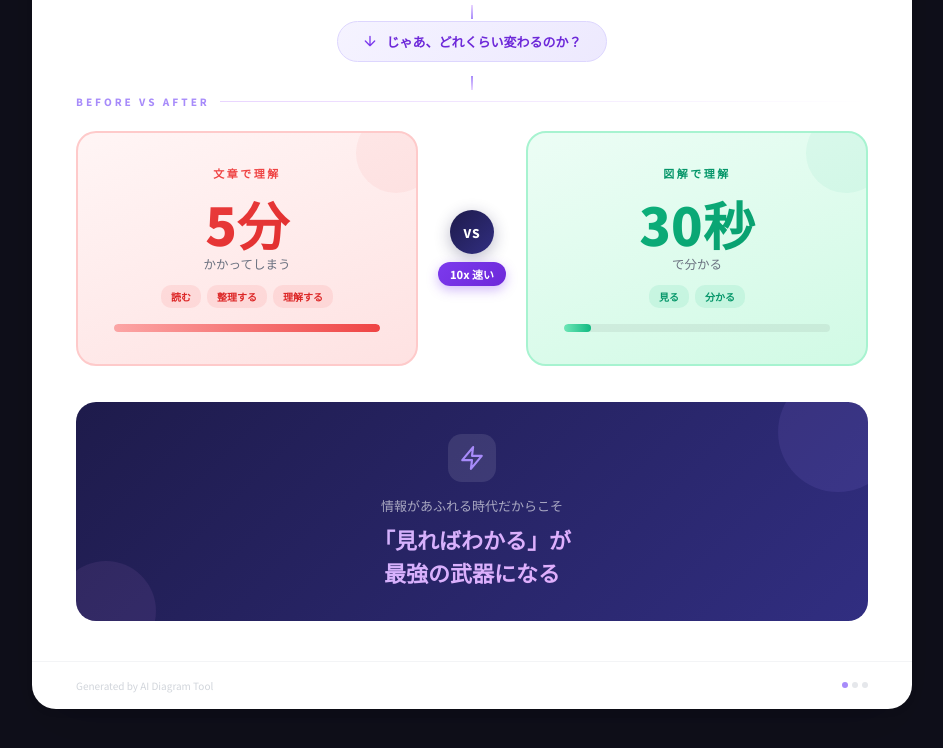
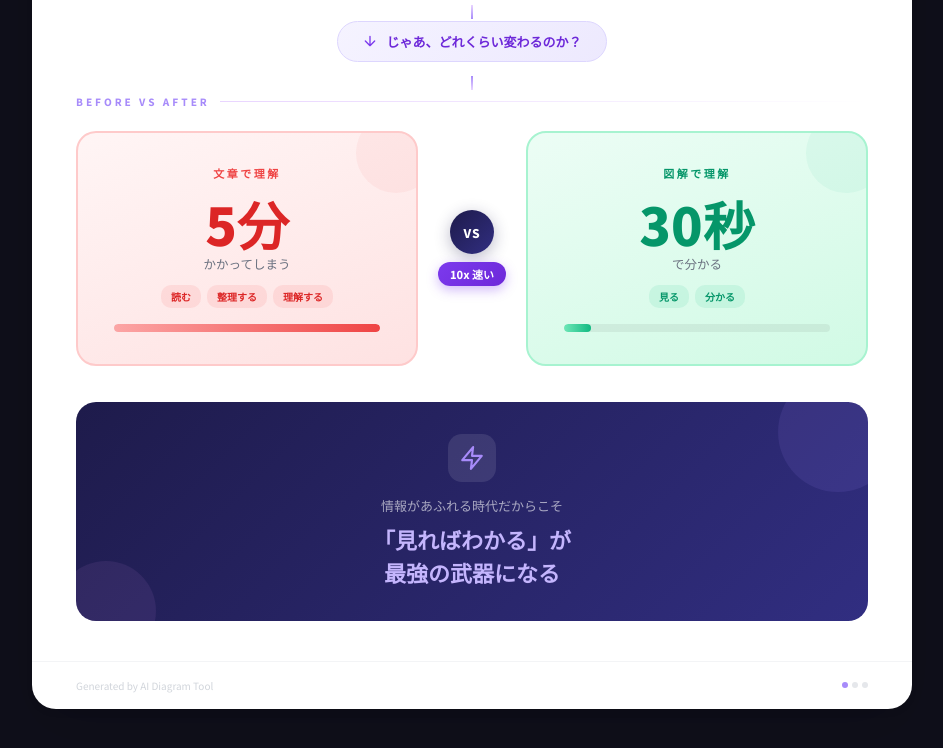
Before and after one commit to nynyzeni-dot/turnover-risk-checklist, a plain HTML site: page diagram-tool.html in a window 1280 px wide. Shown: the part 692-1440 px from the top of the page, without its empty margins (168-1111 px from the left). Drawn offline with nearby package versions, Linux system fonts and the light colour scheme.

Commit message:
PDF出力時のグラデーション文字をソリッドカラーに修正

```diff
--- a/diagram-tool.html
+++ b/diagram-tool.html
@@ -431,14 +431,10 @@
   }
 
   .comparison-box.before .big-number {
-    background: linear-gradient(135deg, #ef4444, #dc2626);
-    -webkit-background-clip: text;
-    -webkit-text-fill-color: transparent;
+    color: #dc2626;
   }
   .comparison-box.after .big-number {
-    background: linear-gradient(135deg, #10b981, #059669);
-    -webkit-background-clip: text;
-    -webkit-text-fill-color: transparent;
+    color: #059669;
   }
 
   .comparison-box .desc {
@@ -578,9 +574,7 @@
   .bottom-cta .cta-headline {
     font-size: 22px;
     font-weight: 900;
-    background: linear-gradient(135deg, #c4b5fd, #f0abfc);
-    -webkit-background-clip: text;
-    -webkit-text-fill-color: transparent;
+    color: #c4b5fd;
     line-height: 1.5;
     position: relative; z-index: 1;
   }
```
